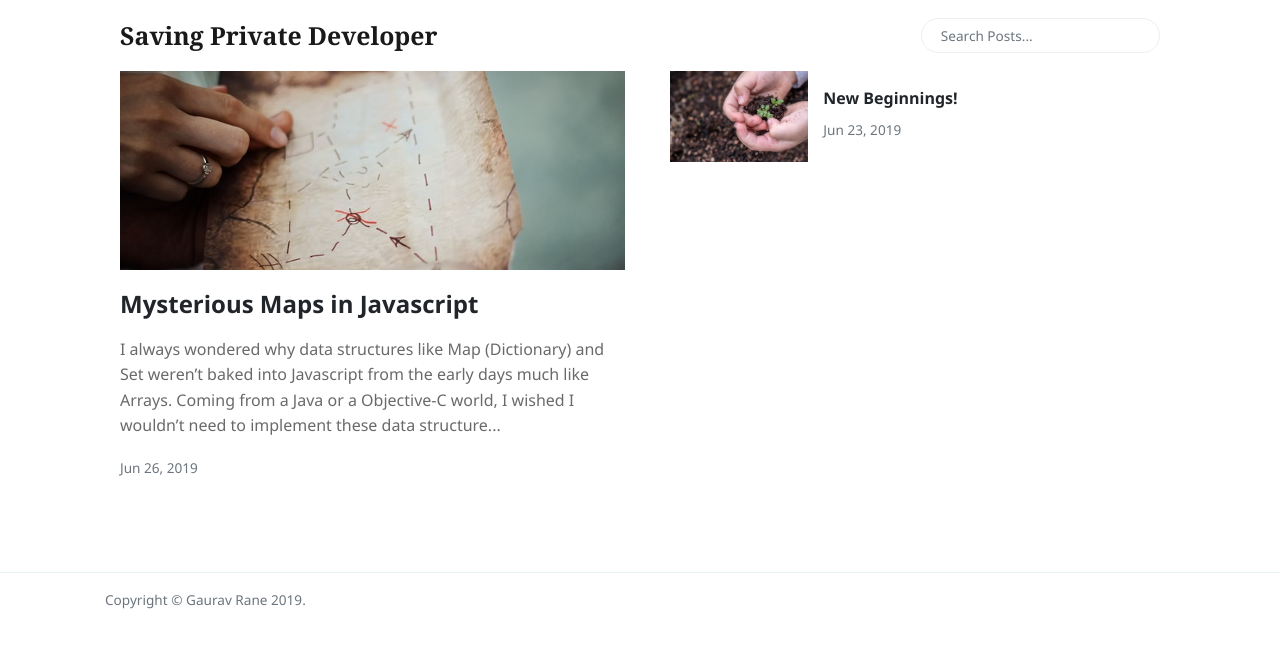
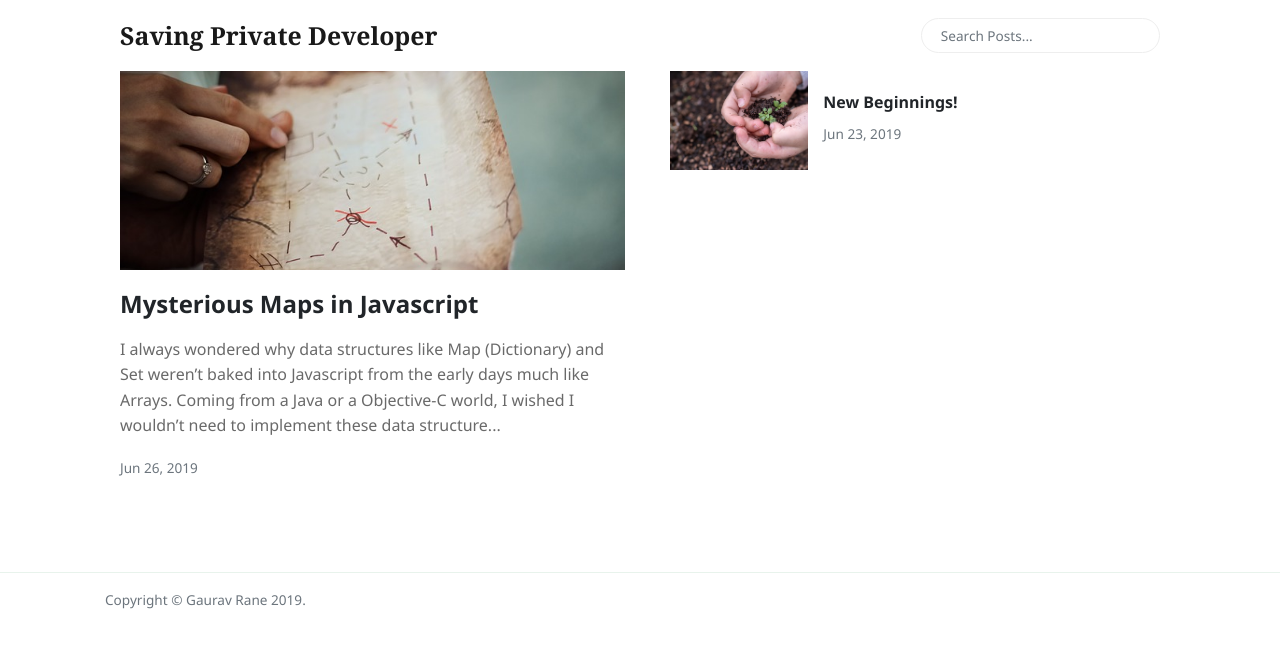
Before and after one commit to gauravrane2212/saving-private-developer, a Jekyll site: the page built from index.html, in a window 1280 px wide. Shown: the top 648 px of the page. Built offline with Jekyll 4.4.1, drawn with Linux system fonts in a browser that asks for light colours; nearby versions of some CDN libraries; the list of posts is cut into pages by our own code.

Commit message:
fix(site): adds alternate image as div background

```diff
--- a/index.html
+++ b/index.html
@@ -57,7 +57,7 @@
                 {% if second_post.image %}
                 <div class="col-md-4">
                 <a href="{{site.baseurl}}{{second_post.url}}">
-                 <img class="w-100" src="{% if second_post.image contains "://" %}{{ second_post.image }}{% else %}{{ second_post.image | absolute_url }}{% endif %}" alt="{{ second_post.title }}">
+                    <div class="w-100" style="background-image: url({% if second_post.image contains "://" %}{{ second_post.image }}{% else %} {{site.baseurl}}/{{ second_post.image}}{% endif %}); height: 100px; background-size: cover; background-position: center; background-repeat: no-repeat;"></div>
                 </a>
                 </div>
                 {% endif %}
```
